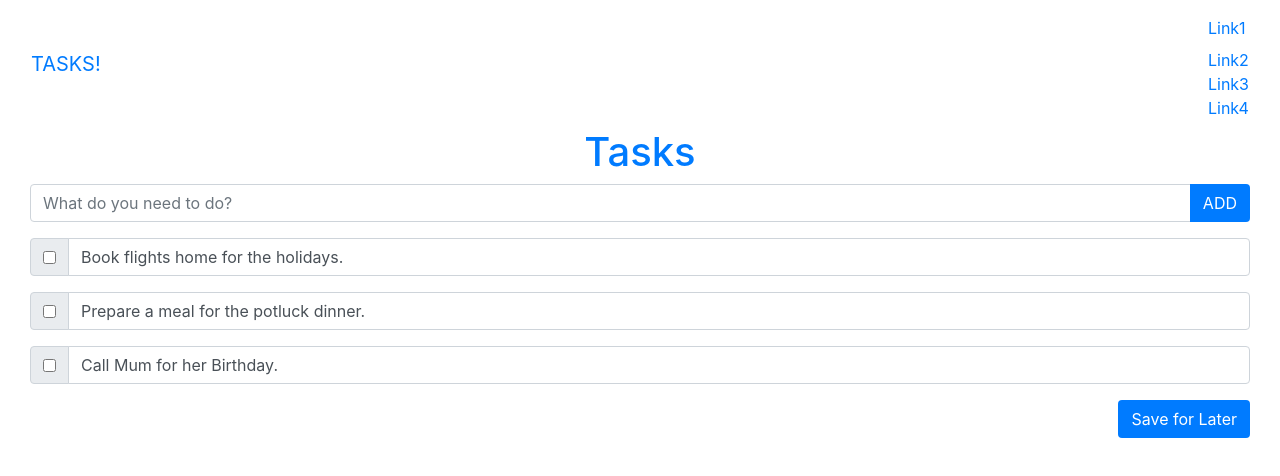
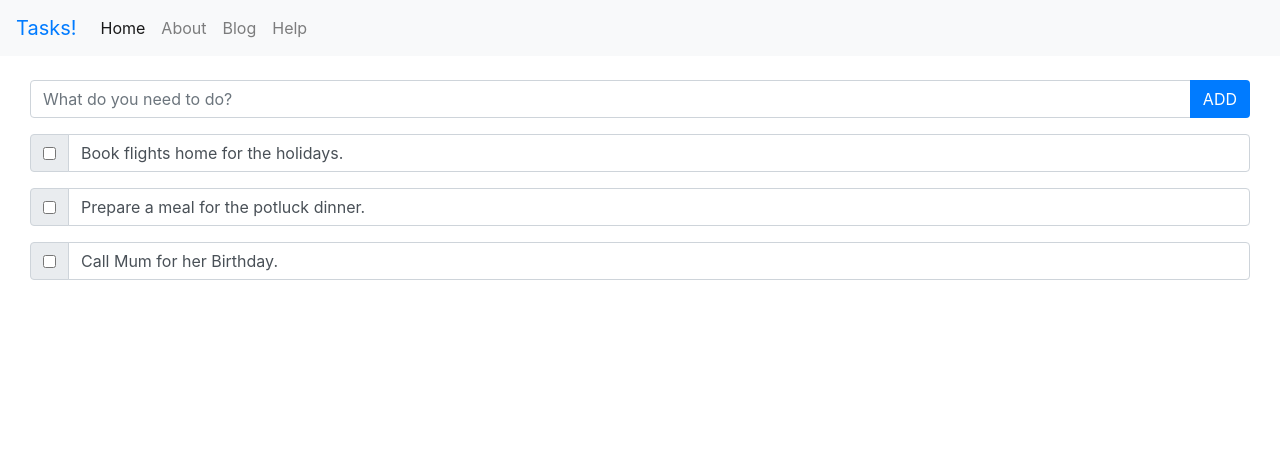
Before and after one commit to winstonmuller/bootstrappin, a plain HTML site: page TasksWithNav.html in a window 1280 px wide. Drawn offline with nearby package versions, Linux system fonts and the light colour scheme.

Commit message:
Clean up UI and fix Nav

```diff
--- a/TasksWithNav.html
+++ b/TasksWithNav.html
@@ -7,8 +7,7 @@
     <meta name="viewport" content="width=device-width, initial-scale=1, shrink-to-fit=no">
 
     <!-- Bootstrap CSS -->
-    <link rel="stylesheet" href="https://stackpath.bootstrapcdn.com/bootstrap/4.4.1/css/bootstrap.min.css"
-        integrity="sha384-Vkoo8x4CGsO3+Hhxv8T/Q5PaXtkKtu6ug5TOeNV6gBiFeWPGFN9MuhOf23Q9Ifjh" crossorigin="anonymous">
+    <link rel="stylesheet" href="https://stackpath.bootstrapcdn.com/bootstrap/4.4.1/css/bootstrap.min.css" integrity="sha384-Vkoo8x4CGsO3+Hhxv8T/Q5PaXtkKtu6ug5TOeNV6gBiFeWPGFN9MuhOf23Q9Ifjh" crossorigin="anonymous">
 
     <title>Bootstrappin!</title>
 </head>
@@ -19,49 +18,52 @@ Add your own styles here!
         border-style: dotted;
         border-width: 0.1px;
     }
-</style> -->
+</style>
+-->
 
 <body>
-    <nav class="navbar navbar-default" >
-        <div class="container-fluid">
-            <div class="navbar-header">
-                <a class="navbar-brand" href="#">TASKS!</a>
-            </div>
-            <ul class="nav navbar-nav">
-                <li class="active"><a class="nav-link" href="#link1">Link1</a></li>
-                <li><a href="#link2">Link2</a></li>
-                <li><a href="#link3">Link3</a></li>
-                <li><a href="#link4">Link4</a></li>
+    <nav class="navbar navbar-expand-lg navbar-light bg-light mb-4">
+        <a class="navbar-brand text-primary" href="#">Tasks!</a>
+        <button class="navbar-toggler" type="button" data-toggle="collapse" data-target="#navbarSupportedContent" aria-controls="navbarSupportedContent" aria-expanded="false" aria-label="Toggle navigation">
+            <span class="navbar-toggler-icon"></span>
+        </button>
+
+        <div class="collapse navbar-collapse" id="navbarSupportedContent">
+            <ul class="navbar-nav mr-auto">
+                <li class="nav-item active">
+                    <a class="nav-link" href="#">Home</a>
+                </li>
+                <li class="nav-item">
+                    <a class="nav-link" href="#">About</a>
+                </li>
+                <li class="nav-item">
+                    <a class="nav-link" href="#">Blog</a>
+                </li>
+                <li class="nav-item">
+                    <a class="nav-link" href="#">Help</a>
+                </li>
             </ul>
         </div>
+    </nav>
 
-    </nav>
     <section class="container-fluid">
-        <div class="row text-primary">
-            <div class="col-md-12 text-center">
-                <h1>Tasks</h1>
-            </div>
-        </div>
-
         <div class="row">
             <div class="col-md-12">
                 <div id="taskwrapper" class="container-fluid">
                     <div class="input-group mb-3">
-                        <input type="text" class="form-control" id="addTodo" placeholder="What do you need to do?"
-                            name="addTodo">
+                        <input type="text" class="form-control" id="addTodo" placeholder="What do you need to do?" name="addTodo">
                         <div class="input-group-append">
                             <button type="submit" class="btn btn-default text-white bg-primary">ADD</button>
                         </div>
                     </div>
-                    <!-- Sample Content -->
+
                     <div class="input-group mb-3">
                         <div class="input-group-prepend">
                             <div class="input-group-text">
                                 <input type="checkbox" aria-label="Checkbox for following text input">
                             </div>
                         </div>
-                        <input type="text" class="form-control" aria-label="Text input with checkbox"
-                            value="Book flights home for the holidays.">
+                        <input type="text" class="form-control" aria-label="Text input with checkbox" value="Book flights home for the holidays.">
                     </div>
                     <div class="input-group mb-3">
                         <div class="input-group-prepend">
@@ -69,8 +71,7 @@ Add your own styles here!
                                 <input type="checkbox" aria-label="Checkbox for following text input">
                             </div>
                         </div>
-                        <input type="text" class="form-control" aria-label="Text input with checkbox"
-                            value="Prepare a meal for the potluck dinner.">
+                        <input type="text" class="form-control" aria-label="Text input with checkbox" value="Prepare a meal for the potluck dinner.">
                     </div>
                     <div class="input-group mb-3">
                         <div class="input-group-prepend">
@@ -78,14 +79,7 @@ Add your own styles here!
                                 <input type="checkbox" aria-label="Checkbox for following text input">
                             </div>
                         </div>
-                        <input type="text" class="form-control" aria-label="Text input with checkbox"
-                            value="Call Mum for her Birthday.">
-                    </div>
-                    <!-- End Sample Content -->
-                    <div class="form-group row">
-                        <div class="col-sm-12 text-right">
-                            <button type="submit" class="btn btn-default text-white bg-primary">Save for Later</button>
-                        </div>
+                        <input type="text" class="form-control" aria-label="Text input with checkbox" value="Call Mum for her Birthday.">
                     </div>
                 </div>
             </div>
@@ -94,15 +88,9 @@ Add your own styles here!
 
     <!-- Optional JavaScript -->
     <!-- jQuery first, then Popper.js, then Bootstrap JS -->
-    <script src="https://code.jquery.com/jquery-3.4.1.slim.min.js"
-        integrity="sha384-J6qa4849blE2+poT4WnyKhv5vZF5SrPo0iEjwBvKU7imGFAV0wwj1yYfoRSJoZ+n"
-        crossorigin="anonymous"></script>
-    <script src="https://cdn.jsdelivr.net/npm/popper.js@1.16.0/dist/umd/popper.min.js"
-        integrity="sha384-Q6E9RHvbIyZFJoft+2mJbHaEWldlvI9IOYy5n3zV9zzTtmI3UksdQRVvoxMfooAo"
-        crossorigin="anonymous"></script>
-    <script src="https://stackpath.bootstrapcdn.com/bootstrap/4.4.1/js/bootstrap.min.js"
-        integrity="sha384-wfSDF2E50Y2D1uUdj0O3uMBJnjuUD4Ih7YwaYd1iqfktj0Uod8GCExl3Og8ifwB6"
-        crossorigin="anonymous"></script>
+    <script src="https://code.jquery.com/jquery-3.4.1.slim.min.js" integrity="sha384-J6qa4849blE2+poT4WnyKhv5vZF5SrPo0iEjwBvKU7imGFAV0wwj1yYfoRSJoZ+n" crossorigin="anonymous"></script>
+    <script src="https://cdn.jsdelivr.net/npm/popper.js@1.16.0/dist/umd/popper.min.js" integrity="sha384-Q6E9RHvbIyZFJoft+2mJbHaEWldlvI9IOYy5n3zV9zzTtmI3UksdQRVvoxMfooAo" crossorigin="anonymous"></script>
+    <script src="https://stackpath.bootstrapcdn.com/bootstrap/4.4.1/js/bootstrap.min.js" integrity="sha384-wfSDF2E50Y2D1uUdj0O3uMBJnjuUD4Ih7YwaYd1iqfktj0Uod8GCExl3Og8ifwB6" crossorigin="anonymous"></script>
     </div>
 </body>
 
```
Also changed, not shown: custom.css (added).
